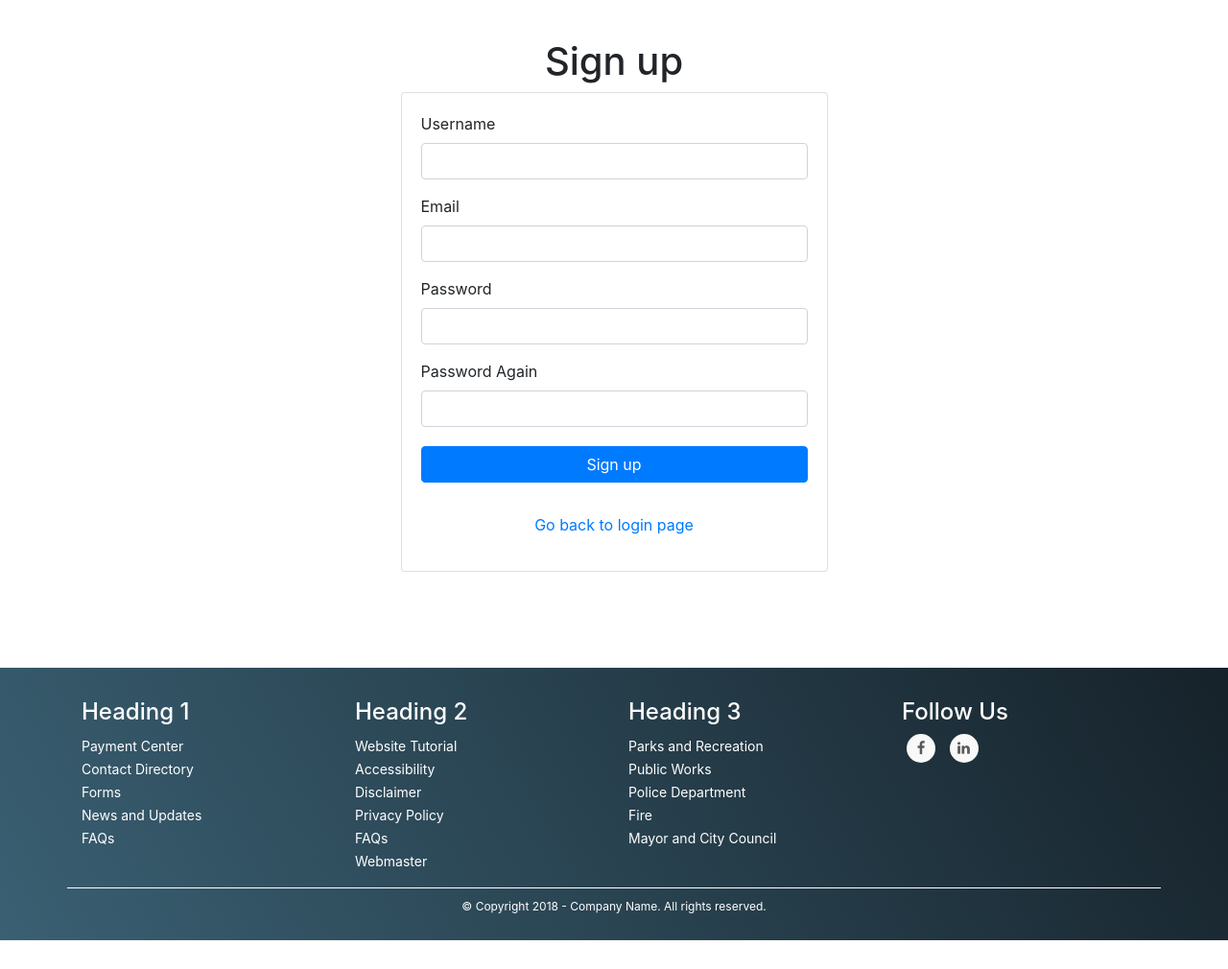
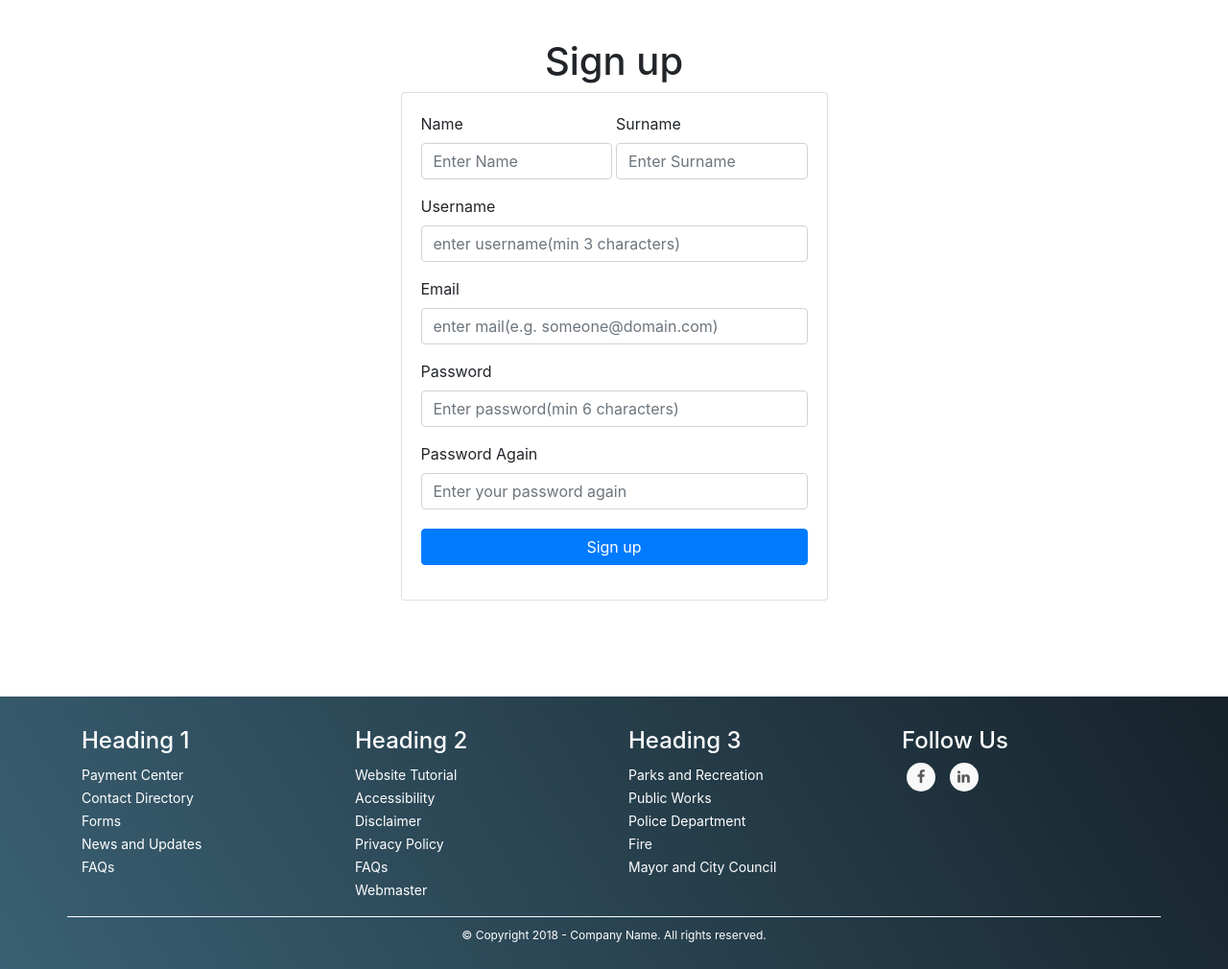
Before and after one commit to gokselelpeze/deuque, a CodeIgniter app: the page made by application/views/pages/signup.php in a window 1280 px wide. Shown: the part 56-1066 px from the top of the page at 96% size. Before the commit the page ends 1036 px from the top, so only its background shows below. Run offline with CodeIgniter, Linux system fonts and the light colour scheme; some libraries are stand-ins or nearby versions.

Commit message:
Sign-up tamamlandı

```diff
--- a/application/config/routes.php
+++ b/application/config/routes.php
@@ -55,13 +55,14 @@ $route['logout'] = 'login/logout';
 $route['answers'] = 'main/data/';
 $route['login-page'] = 'main/login/';
 $route['signin'] = 'login/signin/';
-$route['signup'] = 'main/signup/';
 $route['profile/(:num)'] = 'main/profile/$1';
 $route['about-us'] = 'main/aboutUs/';
 $route['questionnaires'] = 'main/questionnaires/';
 $route['contact'] = 'main/contact/';
 $route['show'] = 'main/show/';
 $route['test'] = 'questionnaires/questionnaireTest/';
+$route['signup'] = 'signup';
+$route['validation'] = 'signup/validation';
 $route['questionnaire/(:any)'] = 'main/questionnaire/$1';
 $route['fill/(:any)'] = 'questionnaires/fill/$1';
 
--- a/application/views/pages/fill.php
+++ b/application/views/pages/fill.php
@@ -21,7 +21,7 @@ $userInfo = json_decode(json_encode($user), true);
                         break;
                     echo '<div class="my-1">
             <input class="form-check-input" type="radio" name="' . $question['question_id'] . '" value="' . $question['option_' . ($i + 1)] . '">
-            <label class="form-check-label" for="exampleRadios1">
+            <label class="form-check-label" for="' . $question['question_id'] . '">
                 ' . $question['option_' . ($i + 1)] . '
             </label>
     </div>';
--- a/application/views/pages/profile.php
+++ b/application/views/pages/profile.php
@@ -36,7 +36,7 @@ $qnsCount = json_decode(json_encode($count), true);
                 <?php
                 foreach ($questionnaires as $row)
                 {
-                    echo '<li class="d-flex justify-content-between list-group-item"><a href="#">'. $row['questionnaire_name'] .'</a>
+                    echo '<li class="d-flex justify-content-between list-group-item"><a href="'.base_url().'fill/'.$row['questionnaire_id'].'">'. $row['questionnaire_name'] .'</a>
                 <div>
                     <button class="btn-secondary" disabled>Edit <i class="fa fa-pencil"></i></button>
                     <button class="btn-primary">Publish <i class="fa fa-toggle-on"></i></button>
--- a/application/views/pages/signup.php
+++ b/application/views/pages/signup.php
@@ -11,40 +11,73 @@ else
             <div class="col-md-5 mx-auto">
                 <div class="card card-body">
 
-                            <form id="submitForm" action="../login" method="post" data-parsley-validate=""
-                                  data-parsley-errors-messages-disabled="true" novalidate="" _lpchecked="1"><input
-                                        type="hidden" name="_csrf" value="7635eb83-1f95-4b32-8788-abec2724a9a4">
-                                <div class="form-group required">
+                    <form id="submitForm" method="post" class="needs-validation" oninput='passconf.setCustomValidity(passconf.value != password.value ? "Passwords do not match." : "")' novalidate>
+                        <input type="hidden" name="_csrf" value="7635eb83-1f95-4b32-8788-abec2724a9a4">
+                        <div class="d-flex">
+                            <div class="form-group required mr-1">
+                                <label for="name">Name</label>
+                                <input type="text" class="form-control" id="name" name="name" placeholder="Enter Name" required>
+                                <div class="valid-feedback">Valid.</div>
+                                <div class="invalid-feedback">Please fill out this field.</div>
+                            </div>
+                            <div class="form-group">
+                                <label for="surname">Surname</label>
+                                <input type="text" class="form-control" id="surname" name="surname" placeholder="Enter Surname" required>
+                                <div class="valid-feedback">Valid.</div>
+                                <div class="invalid-feedback">Please fill out this field.</div>
+                            </div>
+                        </div>
+                        <div class="form-group">
                             <label for="username">Username</label>
-                                    <input type="text" class="form-control text-lowercase" id="username" required
-                                           name="username" value="">
+                            <input type="text" class="form-control text-lowercase" id="username" name="username" placeholder="Enter Username(min 3 characters)" required>
+                            <div class="valid-feedback">Valid.</div>
+                            <div class="invalid-feedback">Please fill out this field.</div>
                         </div>
-                                <div class="form-group required">
+                        <div class="form-group">
                             <label for="email">Email</label>
-                                    <input type="text" class="form-control text-lowercase" id="email" required
-                                           name="email" value="">
+                            <input type="text" class="form-control text-lowercase" id="email" name="email" placeholder="Enter mail(e.g. someone@domain.com)" required>
+                            <div class="valid-feedback">Valid.</div>
+                            <div class="invalid-feedback">Please fill out this field.</div>
                         </div>
-                                <div class="form-group required">
-                                    <label class="d-flex flex-row align-items-center" for="password">Password</label>
-                                    <input type="password" class="form-control" required id="password" name="password"
-                                           value="">
+                        <div class="form-group">
+                            <label for="password">Password</label>
+                            <input type="password" class="form-control" id="password" name="password" placeholder="Enter password(min 6 characters)" required >
+                            <div class="valid-feedback">Valid.</div>
+                            <div class="invalid-feedback">Please fill out this field.</div>
                         </div>
-                                <div class="form-group required">
-                                    <label class="d-flex flex-row align-items-center" for="password">Password
-                                        Again</label>
-                                    <input type="password" class="form-control" required id="passwordAgain"
-                                           name="passwordAgain" value="">
+                        <div class="form-group">
+                            <label for="passconf">Password Again</label>
+                            <input type="password" class="form-control" id="passconf" name="passconf" placeholder="Enter your password again" required >
+                            <div class="valid-feedback">Valid.</div>
+                            <div class="invalid-feedback">Password doesn't match!.</div>
                         </div>
                         <div class="form-group pt-1">
-                                    <button class="btn btn-primary btn-block" type="submit">Sign up</button>
+                            <button class="btn btn-primary btn-block" type="submit" value="Submit">Sign up</button>
                         </div>
                     </form>
-                            <p class="small-xl pt-3 text-center">
-                                <a href="../login">Go back to login page</a>
-                            </p>
                 </div>
             </div>
         </div>
     </div>
 </div>
+<script>
+    // Disable form submissions if there are invalid fields
+    (function() {
+        'use strict';
+        window.addEventListener('load', function() {
+            // Get the forms we want to add validation styles to
+            var forms = document.getElementsByClassName('needs-validation');
+            // Loop over them and prevent submission
+            var validation = Array.prototype.filter.call(forms, function(form) {
+                form.addEventListener('submit', function(event) {
+                    if (form.checkValidity() === false) {
+                        event.preventDefault();
+                        event.stopPropagation();
+                    }
+                    form.classList.add('was-validated');
+                }, false);
+            });
+        }, false);
+    })();
+</script>
 <?php include dirname(__DIR__, 1) . '/sections/footer.php';?>
```
Also changed, not shown: application/controllers/signup.php (added, +26 -0 lines), application/models/signup_model.php (added, +19 -0 lines), application/views/pages/test_signup.php (added, +21 -0 lines). Lines whose indentation alone changed are shown as unchanged.
